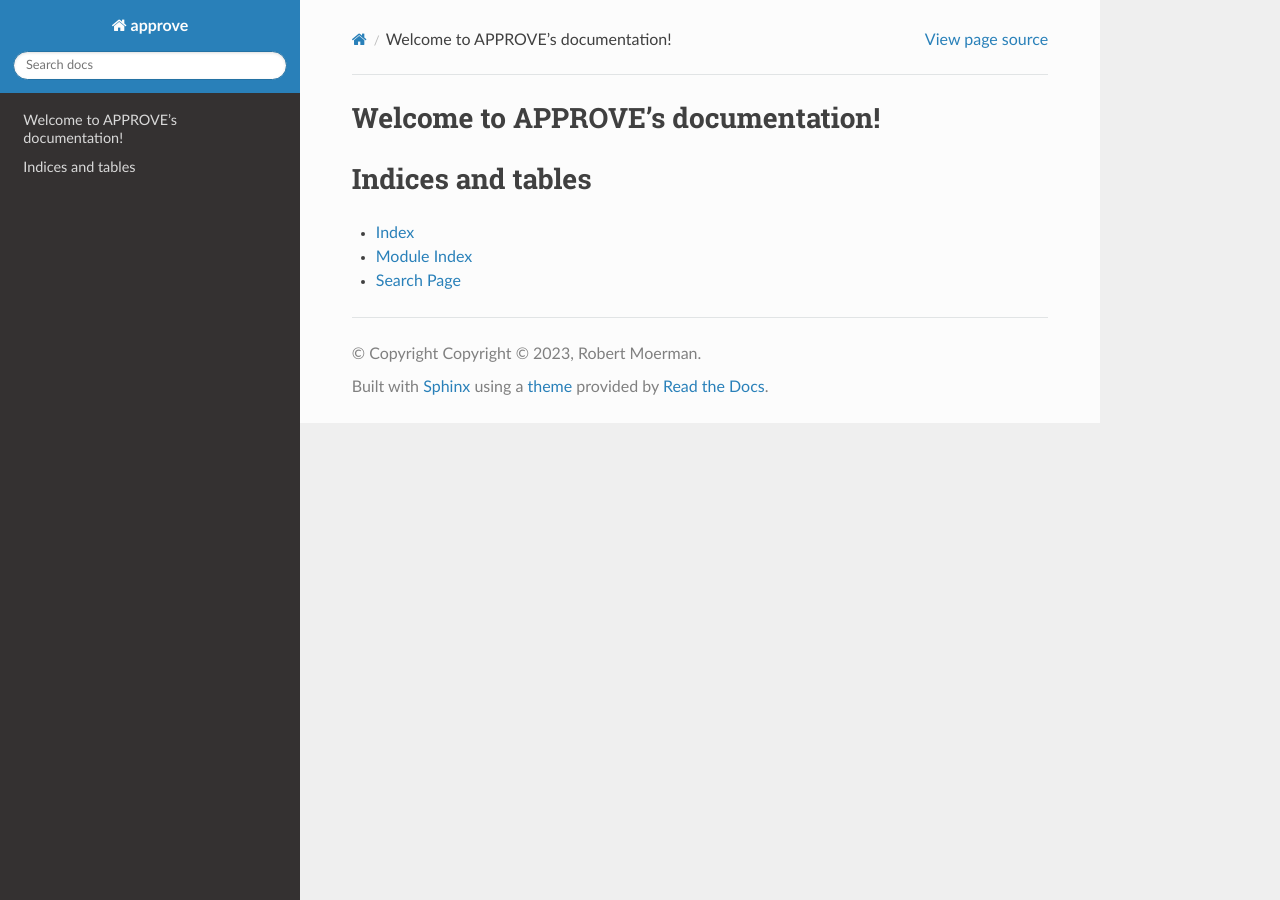
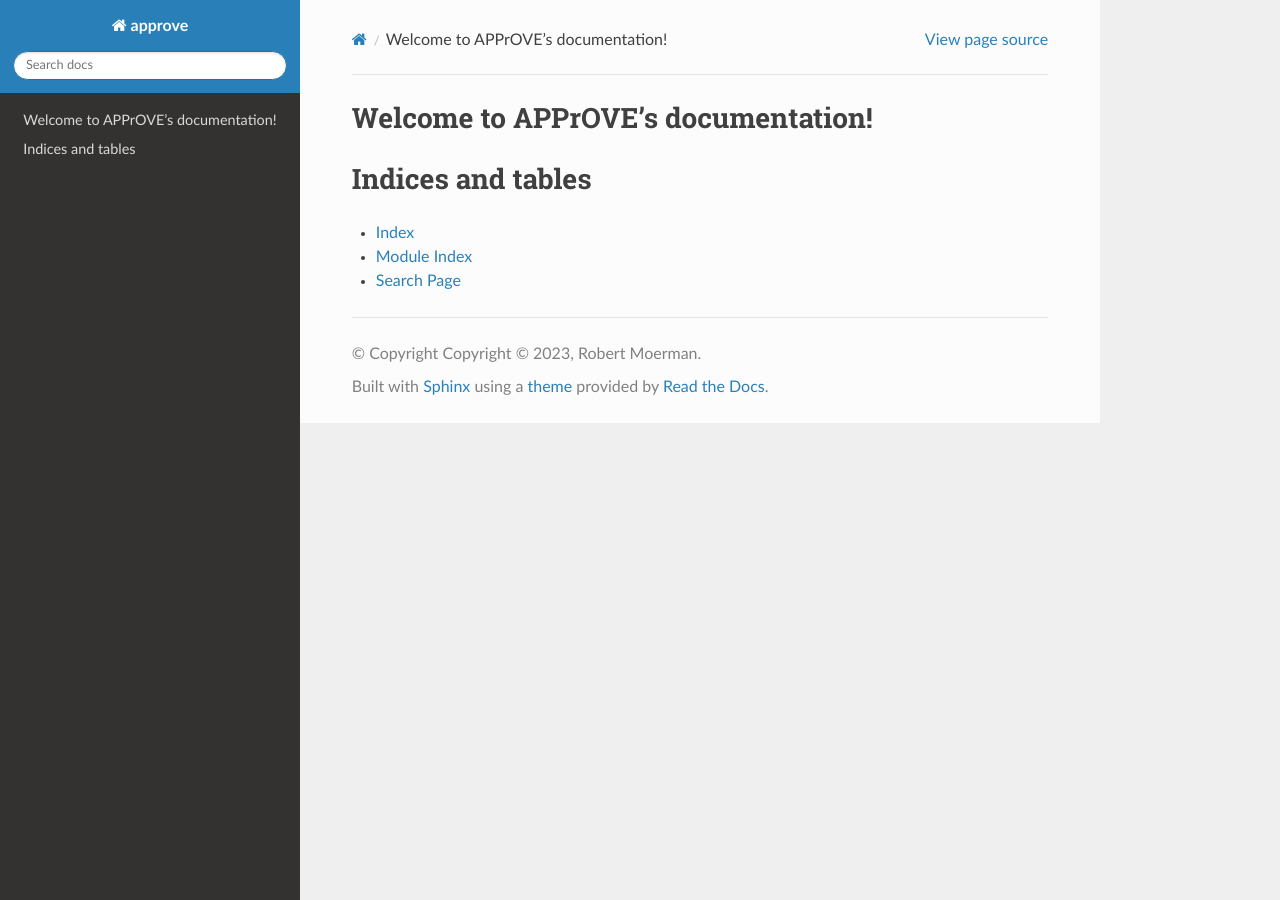
Before and after one commit to mrmrob003/approve, a Sphinx documentation site: the page built from docs/index.rst, in a window 1280 px wide. Built offline with Sphinx 7.4.7 and the Read the Docs theme 2.0.0, drawn with Linux system fonts in a browser that asks for light colours.

Commit message:
Updated docs.

```diff
--- a/docs/index.rst
+++ b/docs/index.rst
@@ -3,7 +3,7 @@
    You can adapt this file completely to your liking, but it should at least
    contain the root `toctree` directive.
 
-Welcome to APPROVE's documentation!
+Welcome to APPrOVE's documentation!
 ===================================
 
 .. toctree::
```
